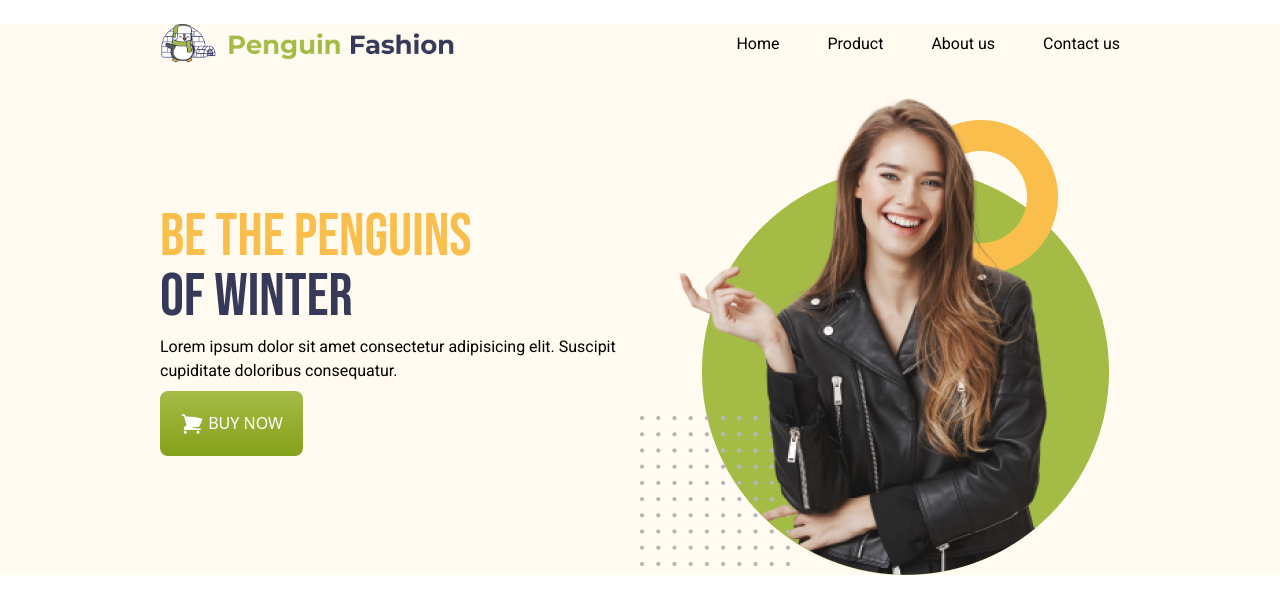
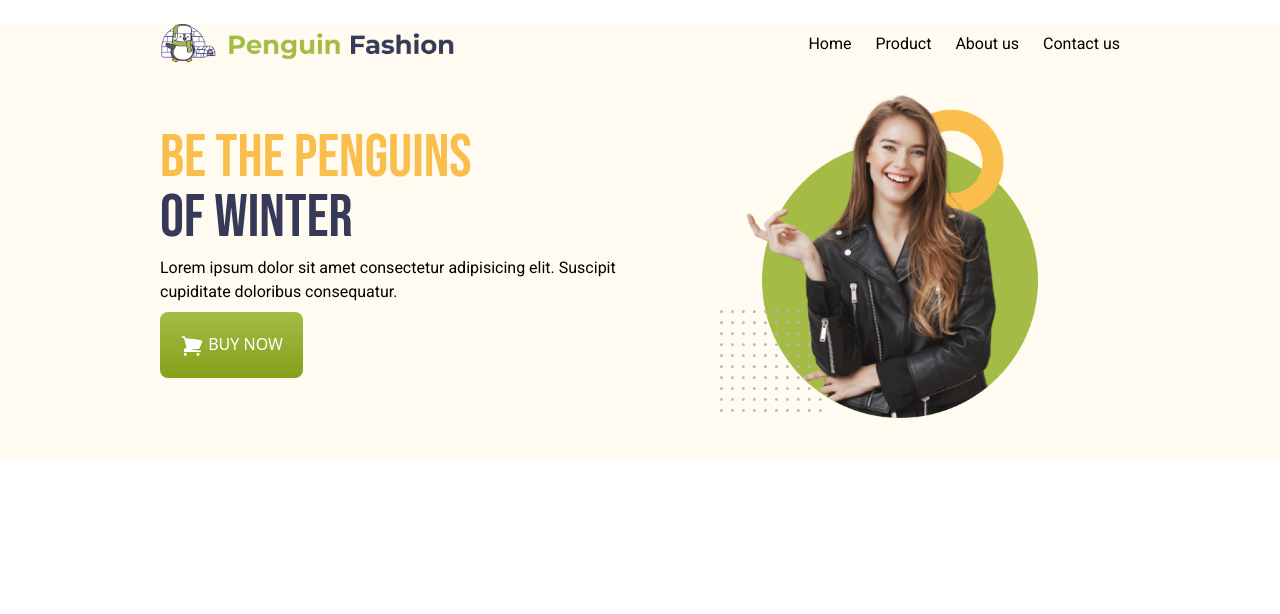
Before and after one commit to sydsym/penguin-fashion, a plain HTML site: page index.html in a window 1280 px wide. Drawn offline with nearby package versions, Linux system fonts and the light colour scheme.

Commit message:
done with navigation and banner

```diff
--- a/index.html
+++ b/index.html
@@ -13,10 +13,6 @@
       rel="stylesheet"
     />
     <style>
-      body {
-        margin: 0;
-        padding: 0;
-      }
       .font-roboto {
         font-family: "Roboto", sans-serif;
       }
@@ -26,10 +22,12 @@
     </style>
   </head>
   <body>
-    <header class="bg-[#FFFBF0]">
-      <nav class="flex justify-between items-center mx-40 my-6">
+    <header class="bg-[#FFFBF0] pb-10">
+      <nav
+        class="flex flex-col md:flex-row justify-center md:justify-between items-center mx-2 md:mx-10 lg:mx-40 my-1 md:my-3 lg:my-6"
+      >
         <img class="inline h-10" src="src/icons/logo.png" alt="logo" />
-        <ul class="inline flex gap-x-12 font-roboto">
+        <ul class="flex gap-x-12 md:gap-x-6 font-roboto">
           <li><a href="#">Home</a></li>
           <li><a href="#">Product</a></li>
           <li><a href="#">About us</a></li>
@@ -37,14 +35,16 @@
         </ul>
       </nav>
       <!-- banner section  -->
-      <section class="mx-40 flex justify-center items-center">
-        <div class="w-1/2">
+      <section
+        class="mx-2 md:mx-10 lg:mx-40 md:flex md:flex-row justify-center items-center"
+      >
+        <div class="w-full md:w-1/2 text-center md:text-left">
           <h1 class="uppercase text-6xl font-bebas mb-2">
             <span class="text-[#FABE4C]">Be the penguins</span>
             <br />
             <span class="text-[#363958]">of winter</span>
           </h1>
-          <p class="font-roboto mb-2">
+          <p class="font-roboto mb-2 mx-16 md:mx-auto">
             Lorem ipsum dolor sit amet consectetur adipisicing elit. Suscipit
             cupiditate doloribus consequatur.
           </p>
@@ -68,8 +68,8 @@
             buy now
           </button>
         </div>
-        <div class="w-1/2">
-          <img src="src/images/model.png" alt="" />
+        <div class="w-full md:w-1/2 flex justify-center">
+          <img src="src/images/model.png" alt="" class="block w-2/3" />
         </div>
       </section>
     </header>
```
Also changed, not shown: tailwind.config.js (added, +8 -0 lines).
